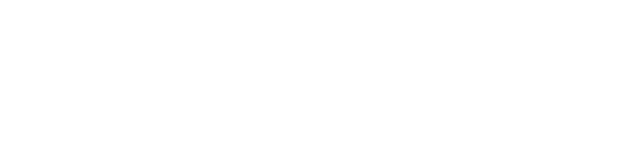
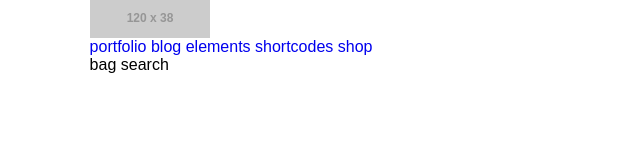
Before and after one commit to Abhijeet-Portfolio/fonto-template-sass, a plain HTML site: page index.html in a window 1280 px wide. Shown: the whole page, without its empty margins (0-640 px from the left). Drawn offline with Linux system fonts and the light colour scheme; placeholder pictures from the web are drawn by us.

Commit message:
header html done

```diff
--- a/index.html
+++ b/index.html
@@ -4,11 +4,7 @@
 
 <head>
   <meta charset="utf-8">
-  <title>Client</title>
-  <!-- View-port Basics: http://mzl.la/VYREaP -->
-  <!-- This meta tag is used for mobile device to display the page without any zooming,
-       so how much the device is able to fit on the screen is what's shown initially.
-       Remove comments from this tag, when you want to apply media queries to the website. -->
+  <title>Fonto | Home</title>
   <meta name="viewport" content="width=device-width, initial-scale=1, maximum-scale=1">
   <!-- Place favicon.ico in the root directory: mathiasbynens.be/notes/touch-icons -->
   <link rel="shortcut icon" href="favicon.ico" />
@@ -24,7 +20,24 @@
   <div class="container">
     <!--header section start-->
     <header>
-
+      <div class="wrapper">
+        <h1><a href="index.html" title="Fonto">
+          <img src="https://via.placeholder.com/120x38" alt="fonto">
+        </a></h1>
+        <nav>
+          <ul>
+            <li><a href="#FIXME" title="portfolio">portfolio</a></li>
+            <li><a href="#FIXME" title="blog">blog</a></li>
+            <li><a href="#FIXME" title="elements">elements</a></li>
+            <li><a href="#FIXME" title="shortcodes">shortcodes</a></li>
+            <li><a href="#FIXME" title="shop">shop</a></li>
+          </ul>
+        </nav>
+        <div>
+          <span>bag</span>
+          <span>search</span>
+        </div>
+      </div>
     </header>
     <!--header section start-->
     <!--main section start-->
```
